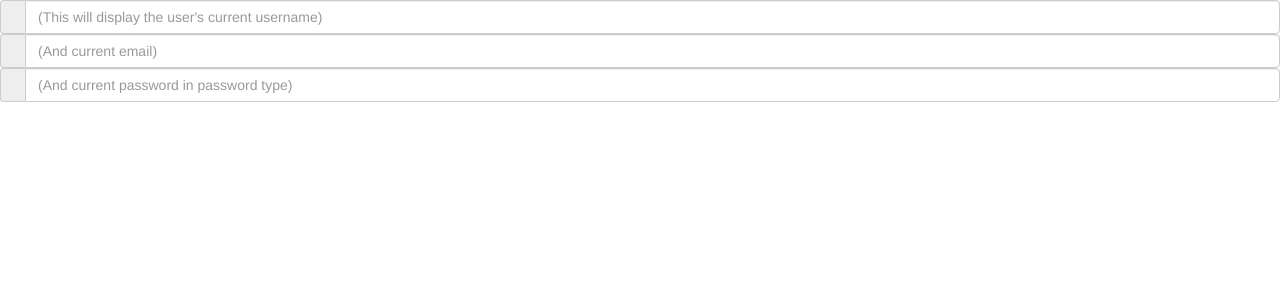
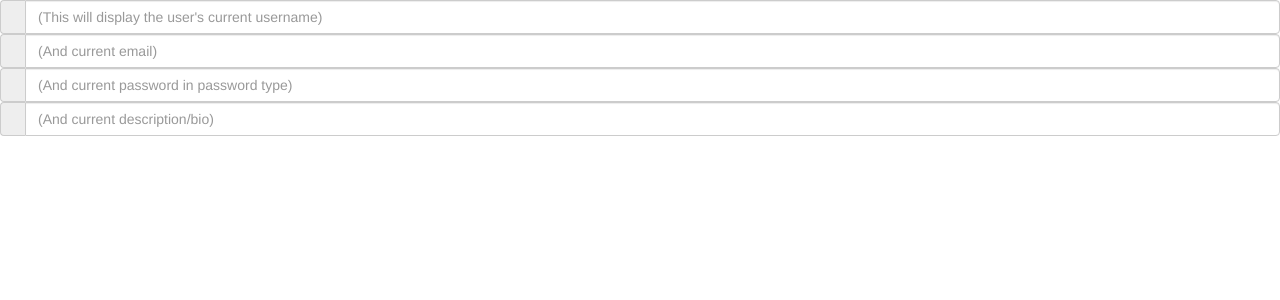
Before and after one commit to metalXchange/metalXchange.dev, a PHP site: page /public/users.edit.php in a window 1280 px wide. Shown: the top 300 px of the page. Run offline with PHP 8.4, Linux system fonts and the light colour scheme.

Commit message:
Added "description" to user.edit

```diff
--- a/public/users.edit.php
+++ b/public/users.edit.php
@@ -27,5 +27,10 @@
 	 	<input type="text" class="form-control" placeholder="(And current password in password type)" aria-describedby="basic-addon3">
 	</div>
 
+	<div class="input-group">
+	 	<span class="input-group-addon"></span>
+	 	<input type="text" class="form-control" placeholder="(And current description/bio)" aria-describedby="basic-addon4">
+	</div>
+
  </body>
  </html>
```
Also changed, not shown: public/something.php (deleted, +0 -7 lines).
